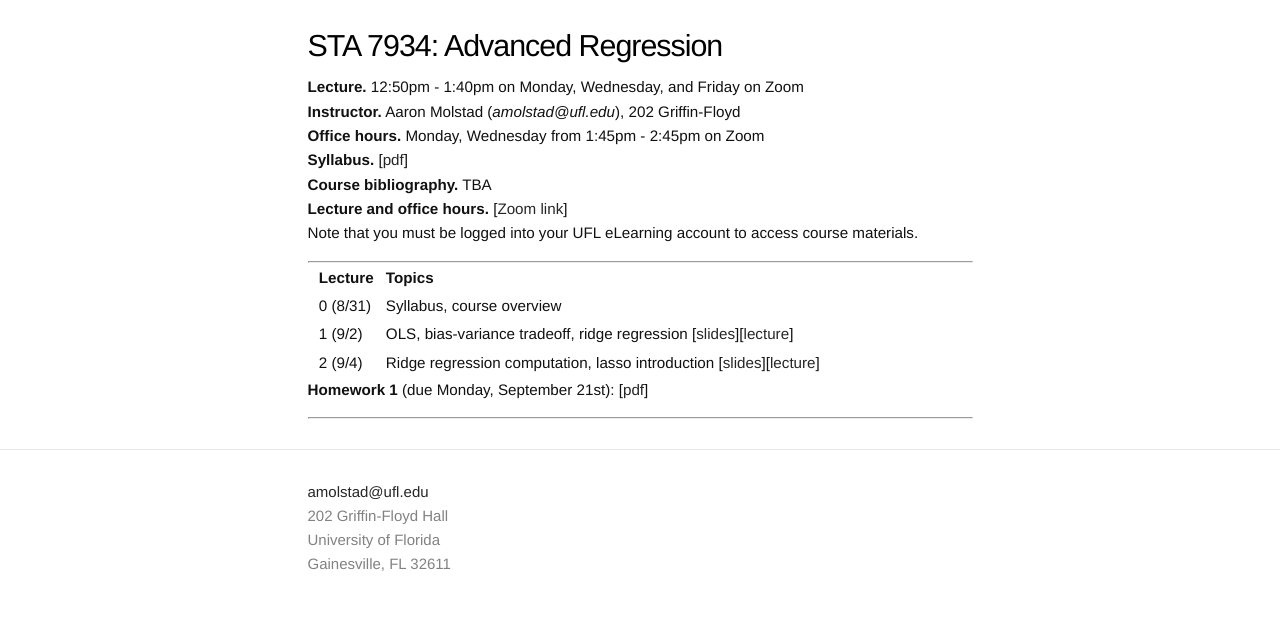
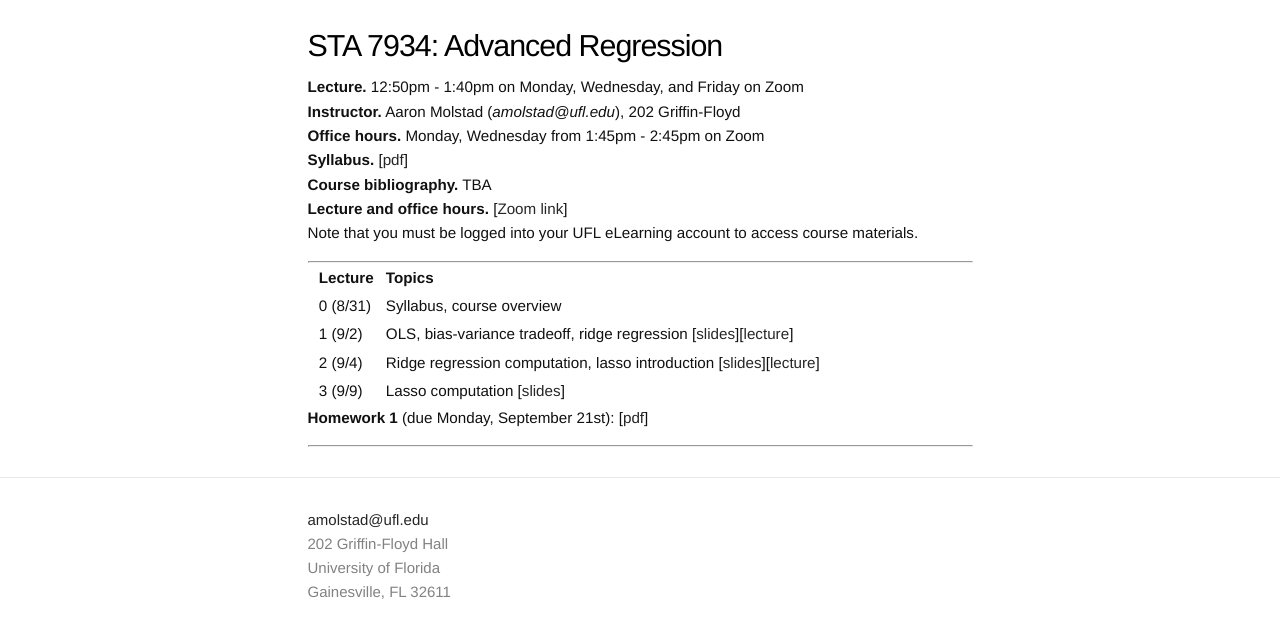
Before and after one commit to ajmolstad/ajmolstad.github.io, a Jekyll site: the page built from F20_STA7934.md, in a window 1280 px wide. Shown: the top 638 px of the page. Built offline with Jekyll 4.4.1, drawn with Linux system fonts in a browser that asks for light colours.

Commit message:
Update F20_STA7934.md

```diff
--- a/F20_STA7934.md
+++ b/F20_STA7934.md
@@ -18,7 +18,8 @@ Note that you must be logged into your UFL eLearning account to access course ma
 || 0 (8/31)  || Syllabus, course overview ||
 || 1 (9/2)  || OLS, bias-variance tradeoff, ridge regression [[slides](https://ufl.instructure.com/files/52239110/download?download_frd=1)][[lecture](https://ufl.instructure.com/courses/412309/files?preview=52201813)]||
 || 2 (9/4)  || Ridge regression computation, lasso introduction [[slides](https://ufl.instructure.com/files/52241793/download?download_frd=1)][[lecture](https://ufl.instructure.com/courses/412309/files?preview=52241780)]||
+|| 3 (9/9)  || Lasso computation [[slides](https://ufl.instructure.com/files/52318442/download?download_frd=1)]||
 
-**Homework 1** (due Monday, September 21st): [[pdf](https://ufl.instructure.com/files/52279186/download?download_frd=1)]
+**Homework 1** (due Monday, September 21st): [[pdf](https://ufl.instructure.com/files/52318407/download?download_frd=1)]
 
 ---------------
```
